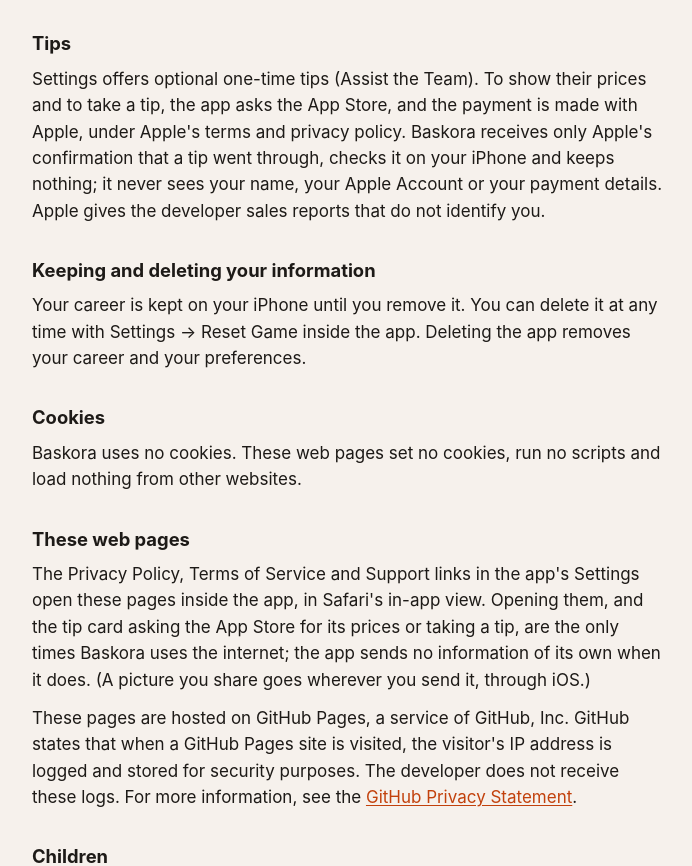
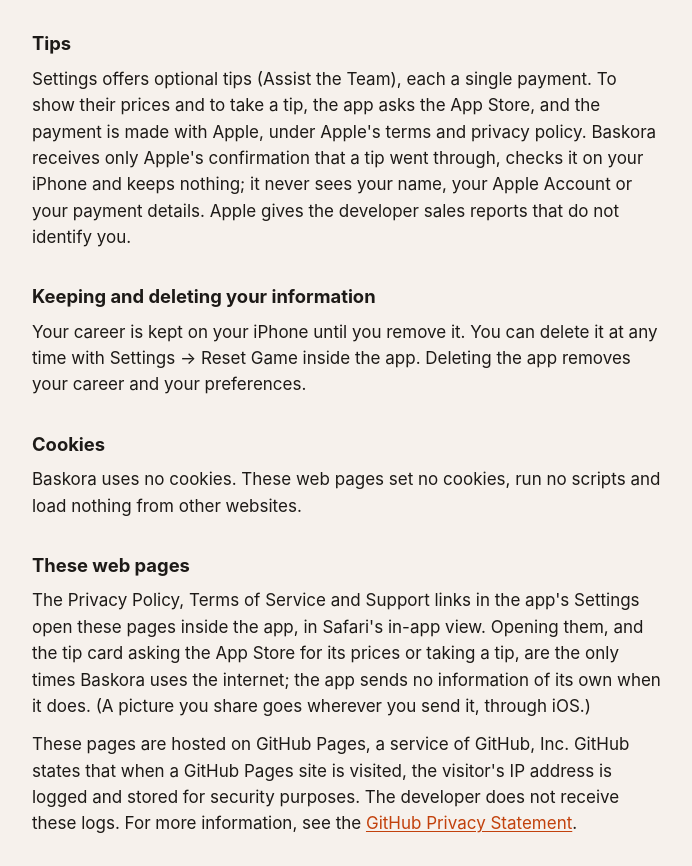
Before and after one commit to baskoraapp/baskora, a plain HTML site: page privacy.html in a window 1280 px wide. Shown: the part 1113-1979 px from the top of the page, without its empty margins (292-984 px from the left). Drawn offline with Linux system fonts and the light colour scheme.

Commit message:
Update privacy.html

```diff
--- a/privacy.html
+++ b/privacy.html
@@ -41,7 +41,7 @@
     <p>Baskora can draw a picture of a season or of your whole career — your club, its records and how each season ended — on your iPhone, when you tap Share the season or Share the career. It goes only where you send it, through the iOS share sheet: a message, another app, or your photo library. If you choose Save Image, iOS asks your permission to add the picture to Photos; Baskora can only add it and cannot read your photos. Nothing you share is sent to the developer.</p>
 
     <h2>Tips</h2>
-    <p>Settings offers optional one-time tips (Assist the Team). To show their prices and to take a tip, the app asks the App Store, and the payment is made with Apple, under Apple's terms and privacy policy. Baskora receives only Apple's confirmation that a tip went through, checks it on your iPhone and keeps nothing; it never sees your name, your Apple Account or your payment details. Apple gives the developer sales reports that do not identify you.</p>
+    <p>Settings offers optional tips (Assist the Team), each a single payment. To show their prices and to take a tip, the app asks the App Store, and the payment is made with Apple, under Apple's terms and privacy policy. Baskora receives only Apple's confirmation that a tip went through, checks it on your iPhone and keeps nothing; it never sees your name, your Apple Account or your payment details. Apple gives the developer sales reports that do not identify you.</p>
 
     <h2>Keeping and deleting your information</h2>
     <p>Your career is kept on your iPhone until you remove it. You can delete it at any time with Settings → Reset Game inside the app. Deleting the app removes your career and your preferences.</p>
```
